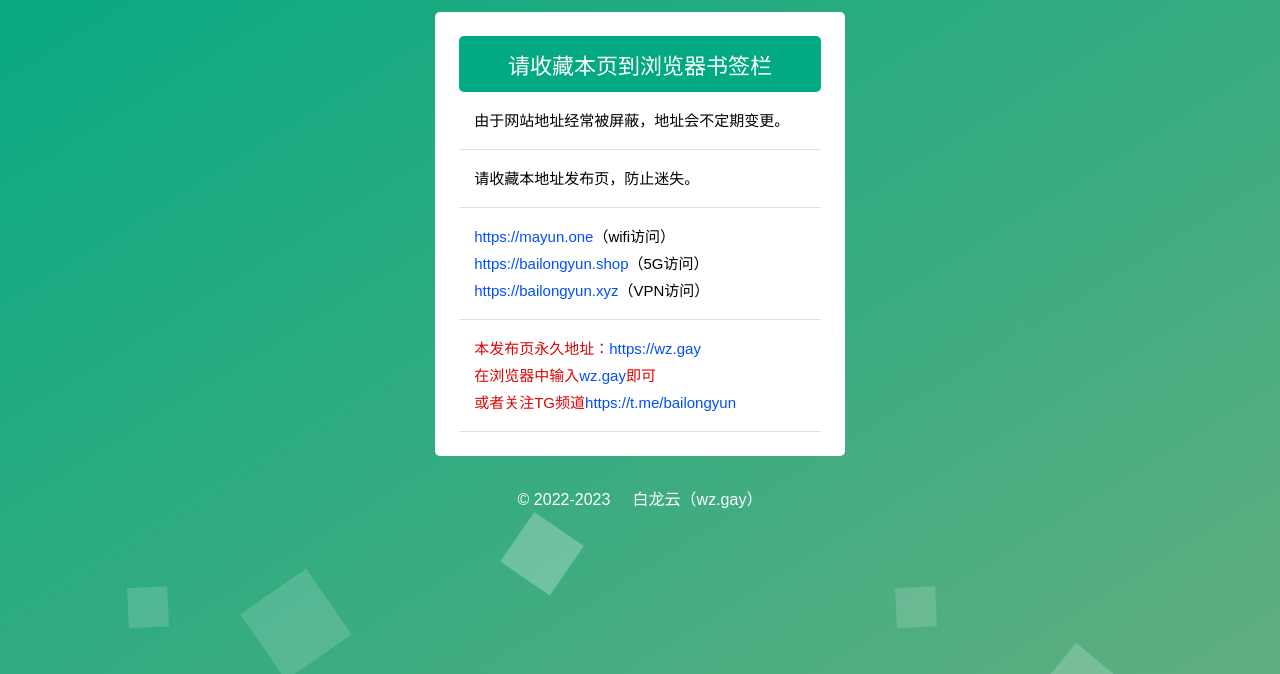
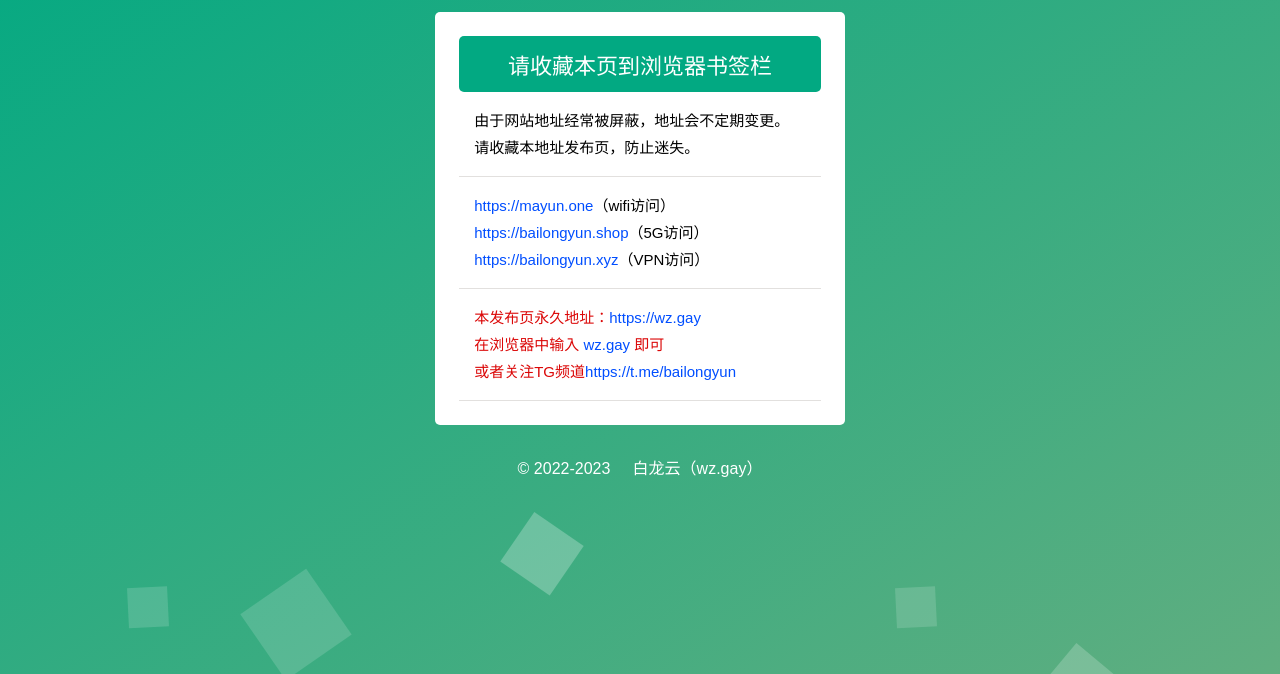
Before and after one commit to bailongyun/bailongyun.github.io, a plain HTML site: page index.html in a window 1280 px wide. Shown: the part 126-800 px from the top of the page. Drawn offline with Linux system fonts and the light colour scheme.

Commit message:
Update index.html

```diff
--- a/index.html
+++ b/index.html
@@ -23,14 +23,15 @@
 <h2>请收藏本页到浏览器书签栏</h2>
 <ul>
 
-<li>由于网站地址经常被屏蔽，地址会不定期变更。</li>
-<li>请收藏本地址发布页，防止迷失。</li>
+<li><a>由于网站地址经常被屏蔽，地址会不定期变更。</a><br>
+<a>请收藏本地址发布页，防止迷失。</a></li>
+
 <li>
 <a style="color: #004eff;" href="https://mayun.one/#/register">https://mayun.one</a>（wifi访问）<br>
 <a style="color: #004eff;" href="https://bailongyun.shop/#/register">https://bailongyun.shop</a>（5G访问）<br>
 <a style="color: #004eff;" href="https://bailongyun.xyz/#/register" target="_blank" rel="noopener">https://bailongyun.xyz</a>（VPN访问）</li>
 <li><span style="color: #db0707;">本发布页永久地址：<a style="color: #004eff;"href="https://wz.gay/">https://wz.gay</a></span>
-<span style="color: #db0707;">在浏览器中输入<a style="color: #004eff;"href="https://wz.gay">wz.gay</a>即可</span>
+<span style="color: #db0707;">在浏览器中输入 <a style="color: #004eff;"href="https://wz.gay">wz.gay</a> 即可</span>
 <span style="color: #db0707;">或者关注TG频道<a style="color: #004eff;"href="https://t.me/bailongyun">https://t.me/bailongyun</a></span></li>
 </ul>
 </div>
```
